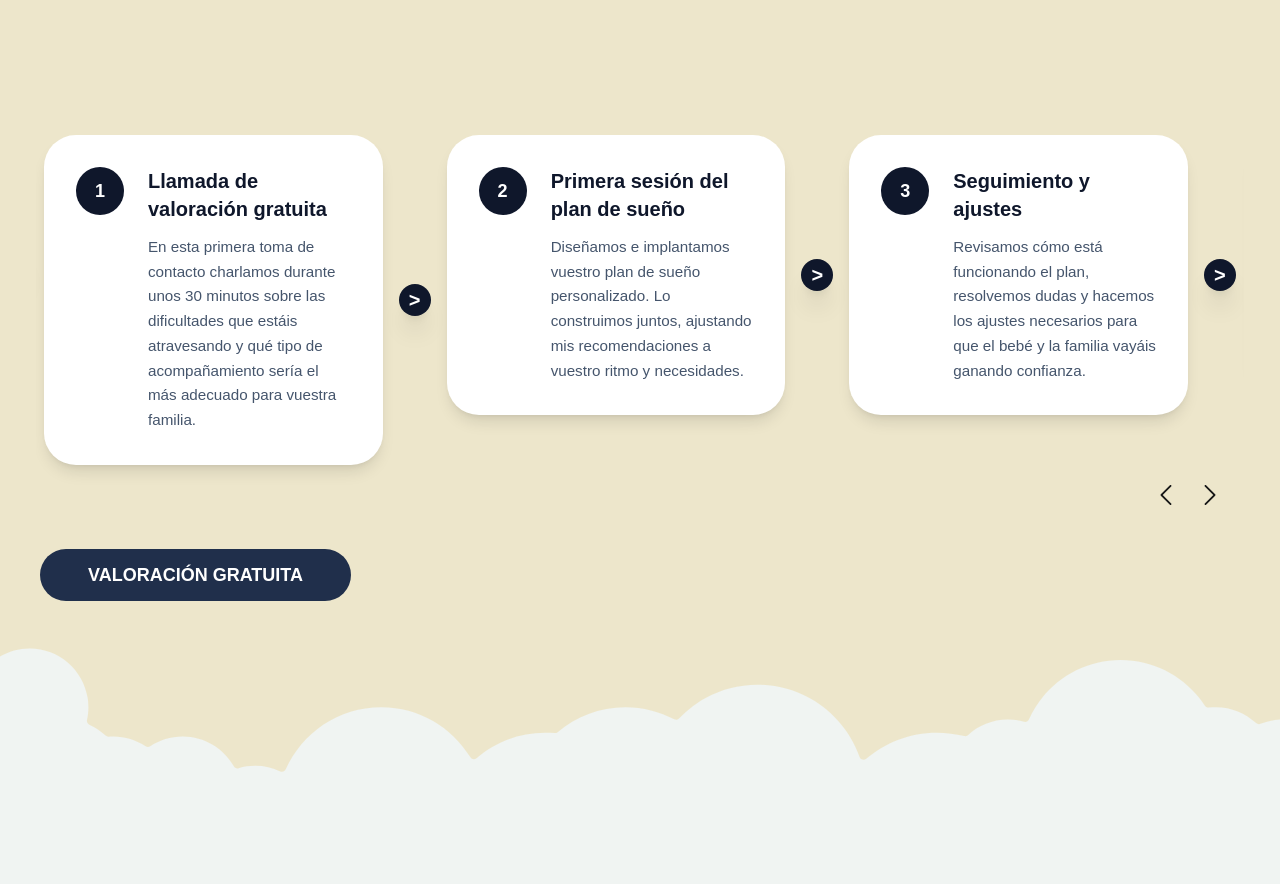
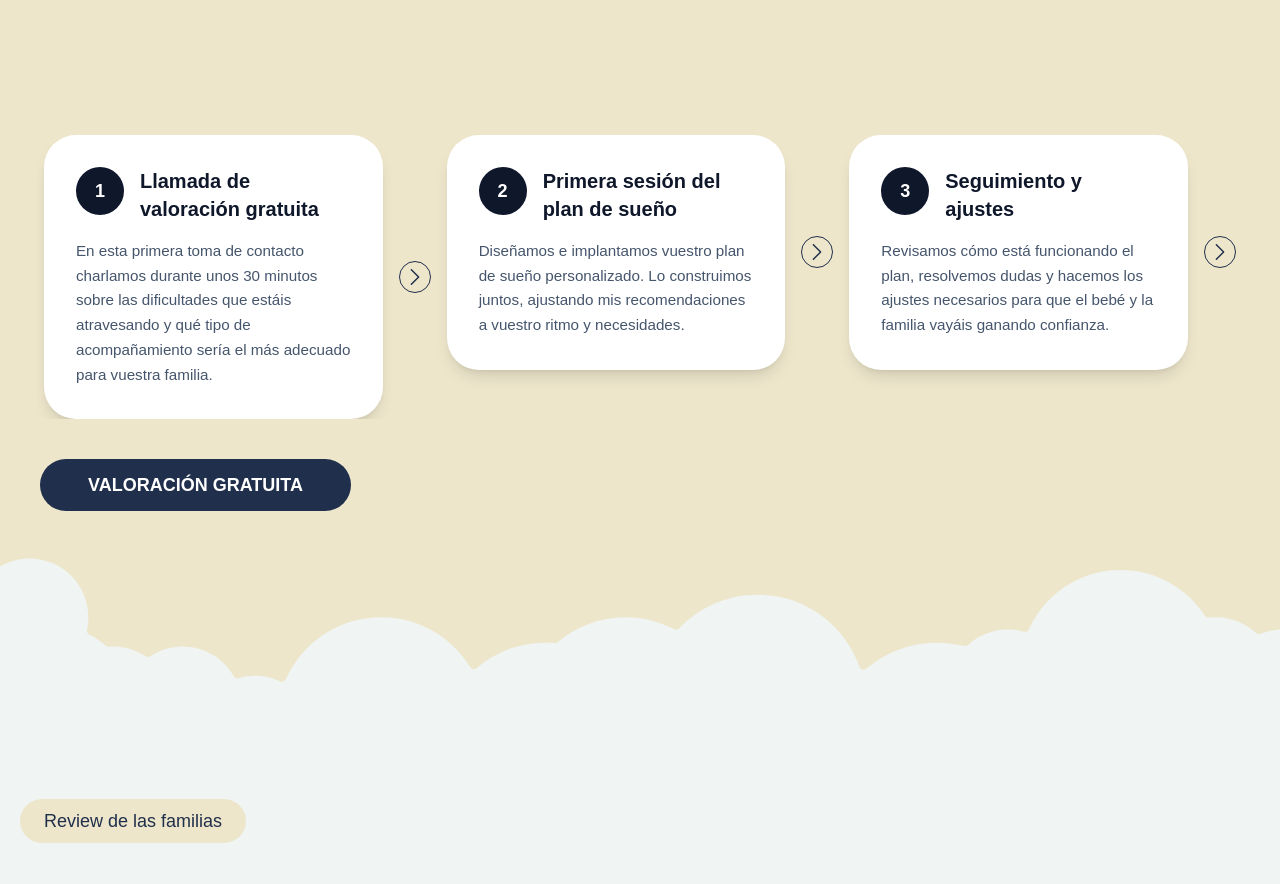
Before and after one commit to AlexLucenaWeb/entre-nubes, a Next.js app: page / in a window 1280 px wide. Shown: the part 2860-3744 px from the top of the page. Built offline with nearby package versions, Linux system fonts and the light colour scheme.

Commit message:
working on slider

```diff
--- a/src/components/icons/IconDropDown.js
+++ b/src/components/icons/IconDropDown.js
@@ -1,8 +1,8 @@
 export default function IconDropdownArrow({
   color = "text-black",
   direction = "down",
-  width = 20,
-  height = 20,
+  width = 16,
+  height = 16,
   className = "",
 }) {
   const rotationClass = {
--- a/src/components/partial/CustomSlider.js
+++ b/src/components/partial/CustomSlider.js
@@ -21,6 +21,8 @@ export default function CustomSlider({
   const [isButtonDisabled, setIsButtonDisabled] = useState(false);
 
   const sliderRef = useRef(null);
+
+  const navigation = [1,2,3,4,5]
 
   useEffect(() => {
     const handleResize = () => {
@@ -133,30 +135,18 @@ export default function CustomSlider({
           </div>
         ))}
       </div>
-
-      <div className="flex justify-between items-center mt-4 px-4">
-        <div className="flex justify-center space-x-2">
-          {childrenArray.map((_, i) => (
-            <button
-              key={i}
-              onClick={() => setCurrentIndex(i + itemsToShow)}
-              className={`w-5 h-5 rounded-full transition-colors duration-200 ${
-                i + itemsToShow === currentIndex ? "bg-orange" : "bg-stone"
-              }`}
-              aria-label={`Go to card ${i + 1}`}
-            />
+{/*
+      <div className="flex justify-between items-center mt-4 px-4 max-w-96 mx-auto">
+          <button onClick={prev} disabled={isButtonDisabled} className="border border-navy rounded-full w-8 h-8 flex justify-center items-center">
+            <IconDropdownArrow color="text-navy" direction="left" />
+          </button>
+          {navigation.map((i)=>(
+            <span key={i} className={`border border-navy-light rounded-full w-8 h-8 flex justify-center items-center transition-colors duration-300 ${currentIndex === i ? "bg-navy-light text-white" : "text-navy-light"}`}>{i}</span>
           ))}
-        </div>
-
-        <div className="flex gap-2">
-          <button onClick={prev} disabled={isButtonDisabled} className="px-2 py-1">
-            <IconDropdownArrow color={arrow_color} direction="left" />
+          <button onClick={next} disabled={isButtonDisabled} className="border border-navy rounded-full w-8 h-8 flex justify-center items-center">
+            <IconDropdownArrow color="text-navy" direction="right" />
           </button>
-          <button onClick={next} disabled={isButtonDisabled} className="px-2 py-1">
-            <IconDropdownArrow color={arrow_color} direction="right" />
-          </button>
-        </div>
-      </div>
+      </div> */}
     </div>
   );
 }
--- a/src/components/partial/Slider.js
+++ b/src/components/partial/Slider.js
@@ -2,7 +2,8 @@
 
 import { useRef, useState } from 'react';
 import SliderCard from './SliderCard';
-import CustomSlider from './customSlider';
+import CustomSlider from './CustomSlider';
+import IconDropdownArrow from '../icons/IconDropDown';
 
 const SLIDES = [
   {
@@ -68,7 +69,7 @@ export default function Slider() {
   };
 
   return (
-    <section className="w-full bg-yellow pb-10 py-12 px-4">
+    <section className="w-full bg-yellow sm:pb-10 py-12 sm:px-4">
       {/* <div className="relative mx-auto">
         <div
           ref={trackRef}
@@ -103,22 +104,23 @@ export default function Slider() {
           );
         })}
       </div> */}
+
       <CustomSlider>
+
         {SLIDES.map((slide, index)=>(
-          <div key={index} className='flex gap-2 items-center'>
+          <div key={index} className="flex gap-2 items-center">
             <SliderCard
                 step={slide.step}
                 title={slide.title}
                 description={slide.description}
             />
-            <button
-              className={`z-10 flex-none hidden sm:flex h-8 w-8 items-center justify-center rounded-full bg-slate-900 text-xl font-semibold text-white shadow-xl transition cursor-pointer hover:scale-105 hover:shadow-2xl active:scale-95}`}
-            >
-              &gt;
+            <button className="border border-navy rounded-full w-8 h-8 flex justify-center items-center flex-none">
+              <IconDropdownArrow color="text-navy" direction="right" />
             </button>
           </div>
         ))}
       </CustomSlider>
+
     </section>
   );
 }
--- a/src/components/partial/SliderCard.js
+++ b/src/components/partial/SliderCard.js
@@ -1,22 +1,21 @@
 export default function SliderCard({ step, title, description }) {
   return (
-    <article
-      className="relative mr-2 flex gap-6 rounded-[32px] bg-white p-6 sm:p-8 shadow-lg"
-    >
+    <article className="relative mr-2 rounded-[32px] bg-white p-6 sm:p-8 shadow-lg">
+      <div className="flex gap-4 pb-4">
         {/* círculo con el número */}
         <div className="flex h-12 w-12 flex-shrink-0 items-center justify-center rounded-full bg-slate-900 text-lg font-semibold text-white">
           {step}
         </div>
-
-      {/* contenido */}
-      <div className="flex flex-col gap-3">
         <h3 className="text-lg font-semibold text-slate-900 md:text-xl">
           {title}
         </h3>
+      </div>
+
+
+      {/* contenido */}
       <p className="text-sm leading-relaxed text-slate-600 md:text-[0.95rem]">
         {description}
       </p>
-      </div>
     </article>
   );
 }
```
Lines whose indentation alone changed are shown as unchanged.
